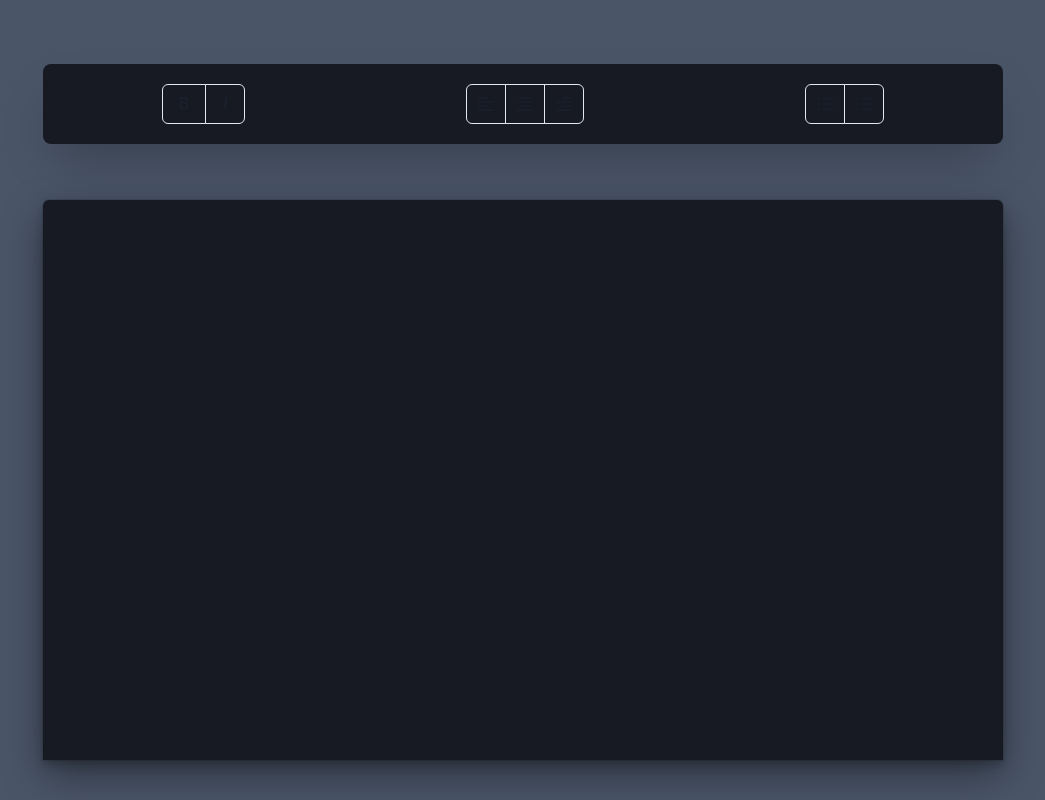
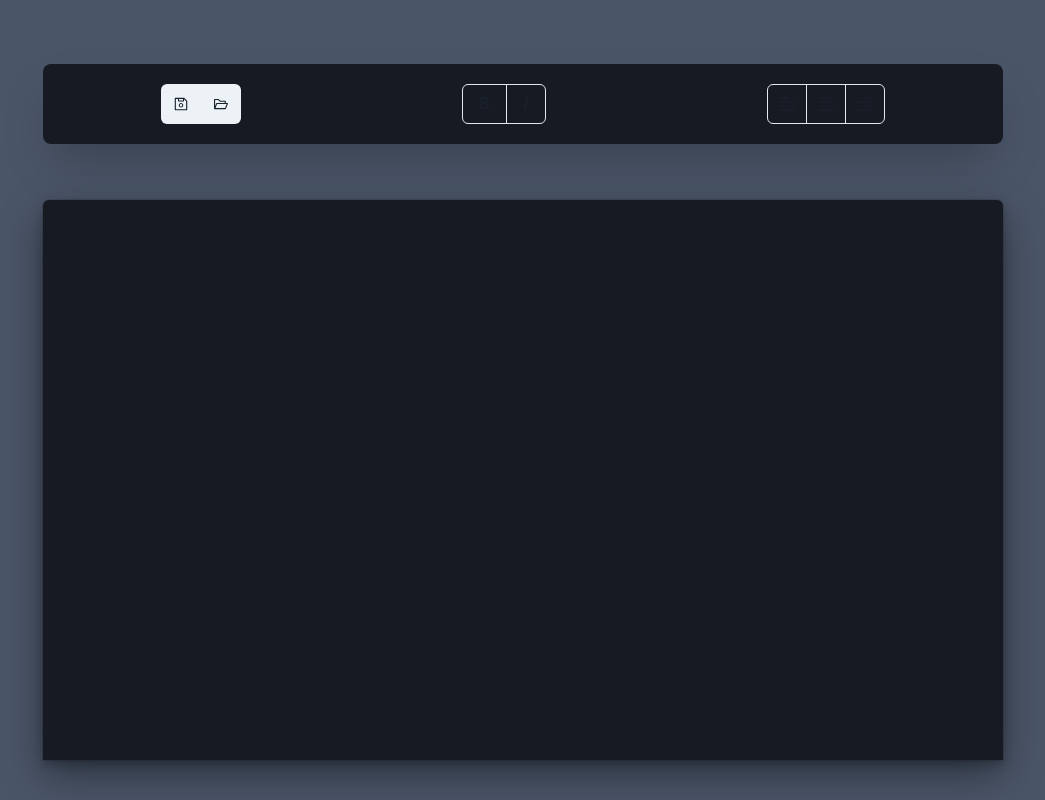
Before and after one commit to bhwk/ChakraPad, a React (Vite) app: page / in a window 1280 px wide. Shown: the whole page, without its empty margins (117-1162 px from the left). Built offline with nearby package versions, Linux system fonts and the light colour scheme.

Commit message:
Add text alignment, s/o now in-app

```diff
--- a/src/Tiptap.tsx
+++ b/src/Tiptap.tsx
@@ -1,48 +1,27 @@
 import { useEditor, EditorContent } from "@tiptap/react";
 import { StarterKit } from "@tiptap/starter-kit";
+import { TextAlign } from "@tiptap/extension-text-align";
 import { Box, Button, Center, ButtonGroup, IconButton} from "@chakra-ui/react";
-import {AiOutlineAlignCenter, AiOutlineAlignLeft, AiOutlineAlignRight, AiOutlineOrderedList, AiOutlineUnorderedList} from 'react-icons/ai'
+import {AiOutlineAlignCenter, AiOutlineAlignLeft, AiOutlineAlignRight, AiOutlineOrderedList, AiOutlineUnorderedList, AiOutlineSave, AiOutlineFolderOpen} from 'react-icons/ai'
 import {readTextFile, writeTextFile} from '@tauri-apps/api/fs'
 import {open, save} from '@tauri-apps/api/dialog'
 import {listen} from '@tauri-apps/api/event'
+import { saveAs } from "file-saver";
 import React, { useEffect, useState } from "react";
-import { IconContext } from "react-icons";
-import { write, writeFile } from "fs";
 
 const Tiptap =  () => {
     const [currentFile, setCurrentFile] = useState("");
-    const [menuOpen, setMenuOpen] = useState(false);
-    const [menuPayload, setMenuPayload] = useState("")
+
     const editor= useEditor({
         extensions: [
             StarterKit,
+            TextAlign.configure({
+                types:['paragraph']
+            }),
         ],
         enableInputRules: false,
         content: '',
     })
-
-    useEffect(()=> {
-        listen("menu-event", (event) => {
-            setMenuPayload(event.payload.toString())
-            setMenuOpen(true)
-        });
-    }, []);
-
-    useEffect(()=> {
-        if (menuOpen) {
-            switch(menuPayload) {
-                case "save-event":
-                    saveFile();
-                    break;
-                case "open-event":
-                    openFile();
-                    break;
-                default:
-                    break;
-            };
-            setMenuOpen(false)
-        };
-    }, [menuOpen]);
 
     async function openFile() {
         try {
@@ -92,6 +71,22 @@ const Tiptap =  () => {
                 boxShadow={"2xl"}
             >
                 <ButtonGroup
+                    className="fileOperations"
+                    isAttached={true}
+                >
+
+                    <IconButton
+                        aria-label="save"
+                        onClick={()=> saveFile()}
+                        icon={<AiOutlineSave/>}/>
+                    <IconButton
+                        aria-label="open"
+                        onClick={()=> openFile()}
+                        icon={<AiOutlineFolderOpen/>}/>
+
+                </ButtonGroup>
+
+                <ButtonGroup
                     className="textStyles"
                     textColor={"gray.400"}
                     fontWeight={"bold"}
@@ -103,6 +98,7 @@ const Tiptap =  () => {
                     <Button onClick={()=> editor?.chain().focus().toggleBold().run()} isActive={editor?.isActive('bold')} tabIndex={-1} h={"50%"} _hover={{color:"white"}}>B</Button>
                     <Button onClick={()=> editor?.chain().focus().toggleItalic().run()} isActive={editor?.isActive('italic')} tabIndex={-1} h={"50%"} _hover={{color:"white"}}><em>I</em></Button>
                 </ButtonGroup>
+
                 <ButtonGroup
                     alignItems={"center"}
                     className="alignment"
@@ -111,12 +107,30 @@ const Tiptap =  () => {
                     isAttached={true}
                     h={"100%"}
                     >
-                        <IconButton h={"50%"} tabIndex={-1} aria-label="align left" _hover={{color:"white"}} icon={<AiOutlineAlignLeft size={20}/>}/>
-                        <IconButton h={"50%"} tabIndex={-1} aria-label="align center" _hover={{color:"white"}} icon={<AiOutlineAlignCenter size={20}/>}/>
-                        <IconButton h={"50%"} tabIndex={-1} aria-label="align right" _hover={{color:"white"}} icon={<AiOutlineAlignRight size={20}/>}/>
+                        <IconButton
+                            aria-label="align left"
+                            onClick={()=> editor?.chain().focus().setTextAlign('left').run()}
+                            h={"50%"}
+                            tabIndex={-1}
+                            _hover={{color:"white"}}
+                            icon={<AiOutlineAlignLeft size={20}/>}/>
+                        <IconButton
+                            aria-label="align center"
+                            onClick={()=> editor?.chain().focus().setTextAlign('center').run()}
+                            h={"50%"}
+                            tabIndex={-1}
+                            _hover={{color:"white"}}
+                            icon={<AiOutlineAlignCenter size={20}/>}/>
+                        <IconButton
+                            aria-label="align right"
+                            onClick={()=> editor?.chain().focus().setTextAlign('right').run()}
+                            h={"50%"}
+                            tabIndex={-1}
+                            _hover={{color:"white"}}
+                            icon={<AiOutlineAlignRight size={20}/>}/>
                     </ButtonGroup>
 
-                <ButtonGroup
+                {/* <ButtonGroup
                     alignItems={"center"}
                     className="list"
                     variant={"outline"}
@@ -124,9 +138,21 @@ const Tiptap =  () => {
                     isAttached={true}
                     h={"100%"}
                 >
-                        <IconButton h={"50%"} tabIndex={-1} aria-label="ordered list" _hover={{color:"white"}} icon={<AiOutlineOrderedList size={20}/>}/>
-                        <IconButton h={"50%"} tabIndex={-1} aria-label="unordered list" _hover={{color:"white"}} icon={<AiOutlineUnorderedList size={20}/>}/>
-                </ButtonGroup>
+                        <IconButton
+                            aria-label="ordered list"
+                            onClick={()=> editor?.chain().focus().toggleOrderedList().run()}
+                            h={"50%"}
+                            tabIndex={-1}
+                            _hover={{color:"white"}}
+                            icon={<AiOutlineOrderedList size={20}/>}/>
+                        <IconButton
+                            aria-label="unordered list"
+                            onClick={()=> editor?.chain().focus().toggleBulletList().run()}
+                            h={"50%"}
+                            tabIndex={-1}
+                            _hover={{color:"white"}}
+                            icon={<AiOutlineUnorderedList size={20}/>}/>
+                </ButtonGroup> */}
             </Box>
 
             <Box
```
